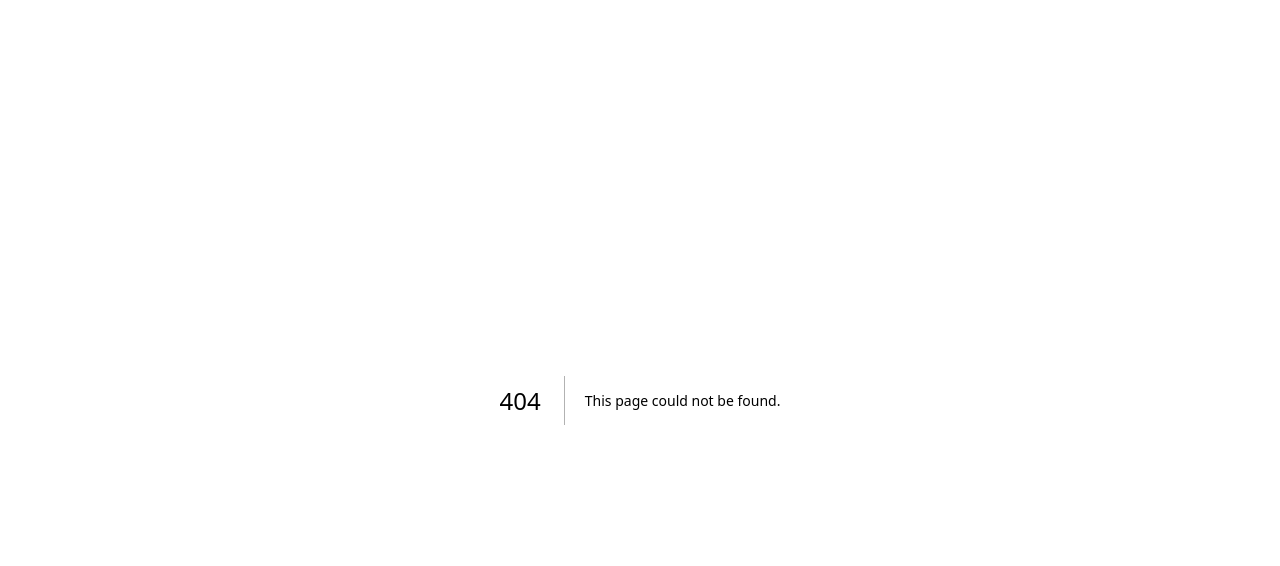
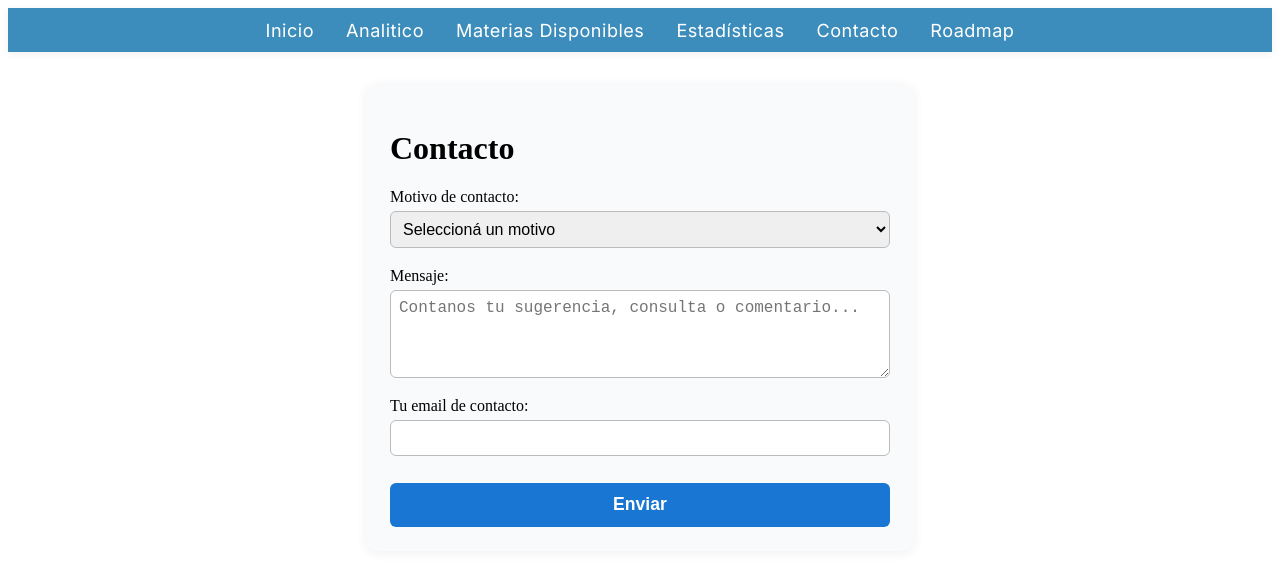
Before and after one commit to galoppoignacio/Analitico-Sistemas-UTN, a Next.js app: page /contacto in a window 1280 px wide. Before the commit this address had no page. Shown: the top 566 px of the page. Built offline with nearby package versions, Linux system fonts and the light colour scheme.

Commit message:
Estadisticas y contacto

```diff
--- a/app/Navbar.tsx
+++ b/app/Navbar.tsx
@@ -1,3 +1,4 @@
+"use client";
 import Link from "next/link";
 import { useState } from "react";
 import styles from "./Navbar.module.css";
@@ -15,6 +16,8 @@ export default function Navbar() {
   <Link href="/" className={styles["navbar-link"]}>Inicio</Link>
   <Link href="/tabla" className={styles["navbar-link"]}>Analitico</Link>
   <Link href="/disponibles" className={styles["navbar-link"]}>Materias Disponibles</Link>
+  <Link href="/estadisticas" className={styles["navbar-link"]}>Estadísticas</Link>
+  <Link href="/contacto" className={styles["navbar-link"]}>Contacto</Link>
   <Link href="/roadmap" className={styles["navbar-link"]}>Roadmap</Link>
       </div>
     </nav>
--- /dev/null
+++ b/app/contacto/Contacto.module.css
@@ -0,0 +1,57 @@
+.mainForm {
+  max-width: 500px;
+  margin: 2rem auto;
+  padding: 24px;
+  background: #f8fafc;
+  border-radius: 12px;
+  box-shadow: 0 2px 12px #0001;
+}
+
+.form {
+  display: flex;
+  flex-direction: column;
+  gap: 1.2rem;
+}
+
+.form label {
+  font-weight: 500;
+  display: flex;
+  flex-direction: column;
+  gap: 0.3rem;
+}
+
+.form input, .form textarea, .form select {
+  padding: 0.5rem;
+  border-radius: 6px;
+  border: 1px solid #bbb;
+  font-size: 1rem;
+}
+
+.form textarea {
+  min-height: 70px;
+  resize: vertical;
+}
+
+.form button {
+  background: #1976d2;
+  color: #fff;
+  border: none;
+  border-radius: 6px;
+  padding: 0.7rem 1.2rem;
+  font-size: 1.1rem;
+  font-weight: 600;
+  cursor: pointer;
+  margin-top: 0.5rem;
+  transition: background 0.2s;
+}
+
+.form button:hover {
+  background: #125ea7;
+}
+
+.confirmacion {
+  color: #1976d2;
+  font-size: 1.2rem;
+  text-align: center;
+  margin-top: 2rem;
+}
--- /dev/null
+++ b/app/contacto/page.tsx
@@ -0,0 +1,46 @@
+"use client";
+import Navbar from "../Navbar";
+import styles from "./Contacto.module.css";
+import { useState } from "react";
+
+export default function ContactoPage() {
+  const [motivo, setMotivo] = useState("");
+  const [enviado, setEnviado] = useState(false);
+
+  return (
+    <>
+      <Navbar />
+      <main className={styles.mainForm}>
+        <h1>Contacto</h1>
+        {enviado ? (
+          <div className={styles.confirmacion}>
+            ¡Gracias por tu mensaje! Será revisado a la brevedad.
+          </div>
+        ) : (
+          <form className={styles.form} action="https://formspree.io/f/xdoqzqzq" method="POST" onSubmit={() => setEnviado(true)}>
+            <label>
+              Motivo de contacto:
+              <select name="motivo" value={motivo} onChange={e => setMotivo(e.target.value)} required>
+                <option value="" disabled>Seleccioná un motivo</option>
+                <option value="Sugerir electiva">Sugerir electiva</option>
+                <option value="Sugerir nueva funcionalidad">Sugerir nueva funcionalidad</option>
+                <option value="Reportar un error">Reportar un error</option>
+                <option value="Otro">Otro</option>
+              </select>
+            </label>
+            <label>
+              Mensaje:
+              <textarea name="mensaje" required placeholder="Contanos tu sugerencia, consulta o comentario..." />
+            </label>
+            <label>
+              Tu email de contacto:
+              <input type="email" name="email" required />
+            </label>
+            <input type="hidden" name="_replyto" value="utnigna@gmail.com" />
+            <button type="submit">Enviar</button>
+          </form>
+        )}
+      </main>
+    </>
+  );
+}
--- a/app/roadmap/RoadmapTable.tsx
+++ b/app/roadmap/RoadmapTable.tsx
@@ -48,7 +48,7 @@ export default function RoadmapTable({ steps }: Props) {
 
   // Buscar materias regulares (estado 2) para la columna "Rendir"
   const getRegulares = (mats: Materia[] = []) =>
-    mats.filter(m => m.estado === 2);
+  mats.filter(m => m.estado === 2);
 
   // Filtrar materias que NO estén regulares para las columnas de cursada
   const filtrarNoRegulares = (mats: Materia[] = []) =>
--- a/app/roadmap/page.tsx
+++ b/app/roadmap/page.tsx
@@ -33,8 +33,8 @@ export default function RoadmapPage() {
   const estadoActual = useMemo(() => {
     const estado: Record<number, "aprobada" | "regular" | "pendiente" | "disponible" | "en curso"> = {};
     materias.forEach(m => {
-      if (m.estado === 3) estado[m.id] = "aprobada";
-      else if (m.estado === 2) estado[m.id] = "regular";
+  if (m.estado === 3) estado[m.id] = "aprobada";
+  else if (m.estado === 2) estado[m.id] = "regular";
       else if (m.estado === 4) estado[m.id] = "en curso";
       else if (m.estado === 1) estado[m.id] = "disponible";
       else estado[m.id] = "pendiente";
--- a/app/tabla/page.tsx
+++ b/app/tabla/page.tsx
@@ -216,6 +216,7 @@ export default function TablaPage() {
             <span className={styles.toggleLabel}>
               {showElectivas ? "Con electivas" : "Sin electivas"}
             </span>
+            <span className={styles.electivaBadge} title="Materia electiva">★</span>
           </div>
         </div>
         <div style={{ flex: 1 }} />
--- a/data/plan.ts
+++ b/data/plan.ts
@@ -129,7 +129,7 @@ export const DatosMaterias: Materia[] = [
         materiasQueNecesitaRegulares: [1, 2],
         materiasQueNecesitaAprobadas: [],
         isElectiva: false,
-        anio: 1,
+        anio: 2, // Corregido a 2do año
         modalidad: "A",
     },
     {
--- a/lib/roadmap.ts
+++ b/lib/roadmap.ts
@@ -61,7 +61,7 @@ export function calcularRoadmap(
   while (materiasPendientes().length > 0 && anioSimulado < maxAnios) {
     // 1. Materias regulares (estado 2) que no estén ya en "Rendir"
     if (cuatrimestreActual === 1) { // Solo agregar "Rendir" una vez por año
-      const regulares = materiasSim.filter(m => m.estado === 2 && !m.isElectiva && !m.nombre.toLowerCase().includes("seminario") && !materiasYaEnRendir.has(m.id));
+    const regulares = materiasSim.filter(m => m.estado === 2 && !m.isElectiva && !m.nombre.toLowerCase().includes("seminario") && !materiasYaEnRendir.has(m.id));
       if (regulares.length > 0) {
         steps.push({ year, cuatrimestre: 'rendir', materias: regulares });
         regulares.forEach(m => materiasYaEnRendir.add(m.id));
```
Also changed, not shown: app/estadisticas/Estadisticas.module.css (added, +27 -0 lines), app/estadisticas/page.tsx (added, +29 -0 lines), lib/estadisticas.ts (added, +12 -0 lines), 1 other file (tests, documents, lock files or other folders).
